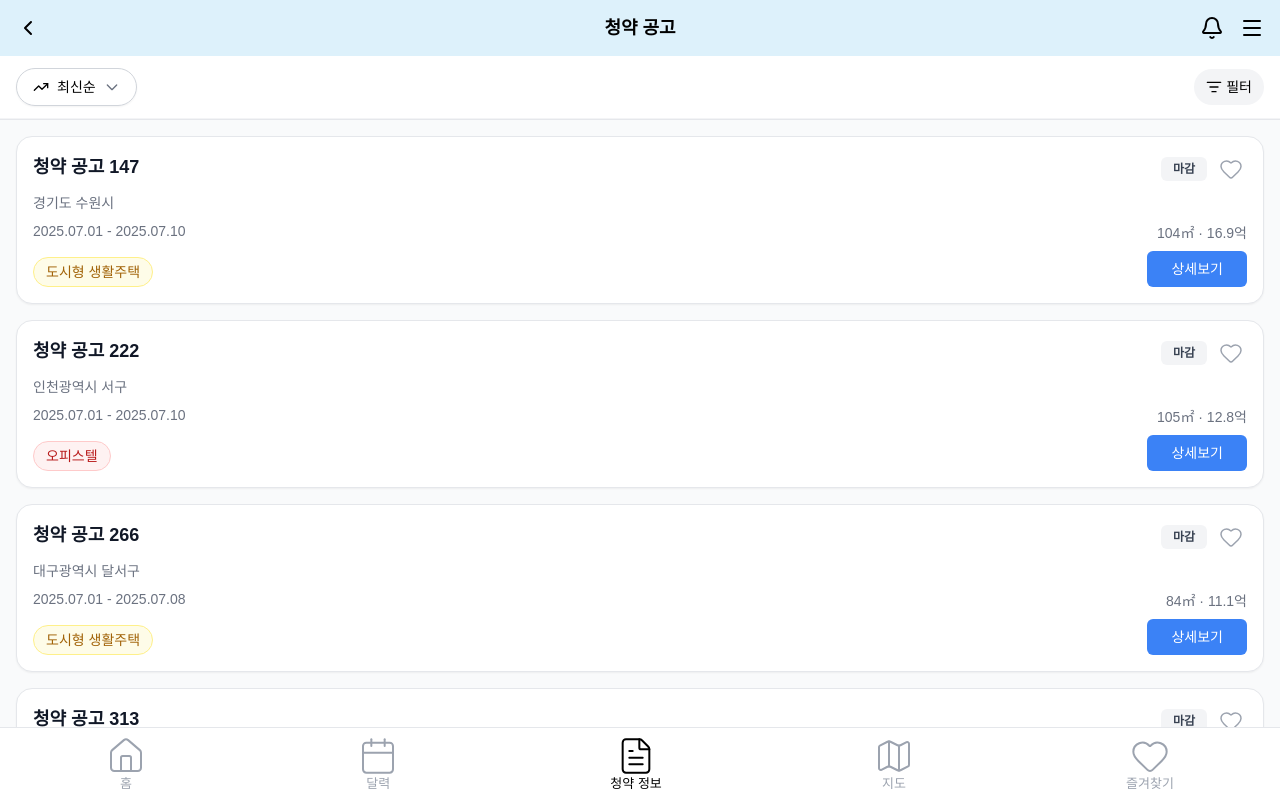
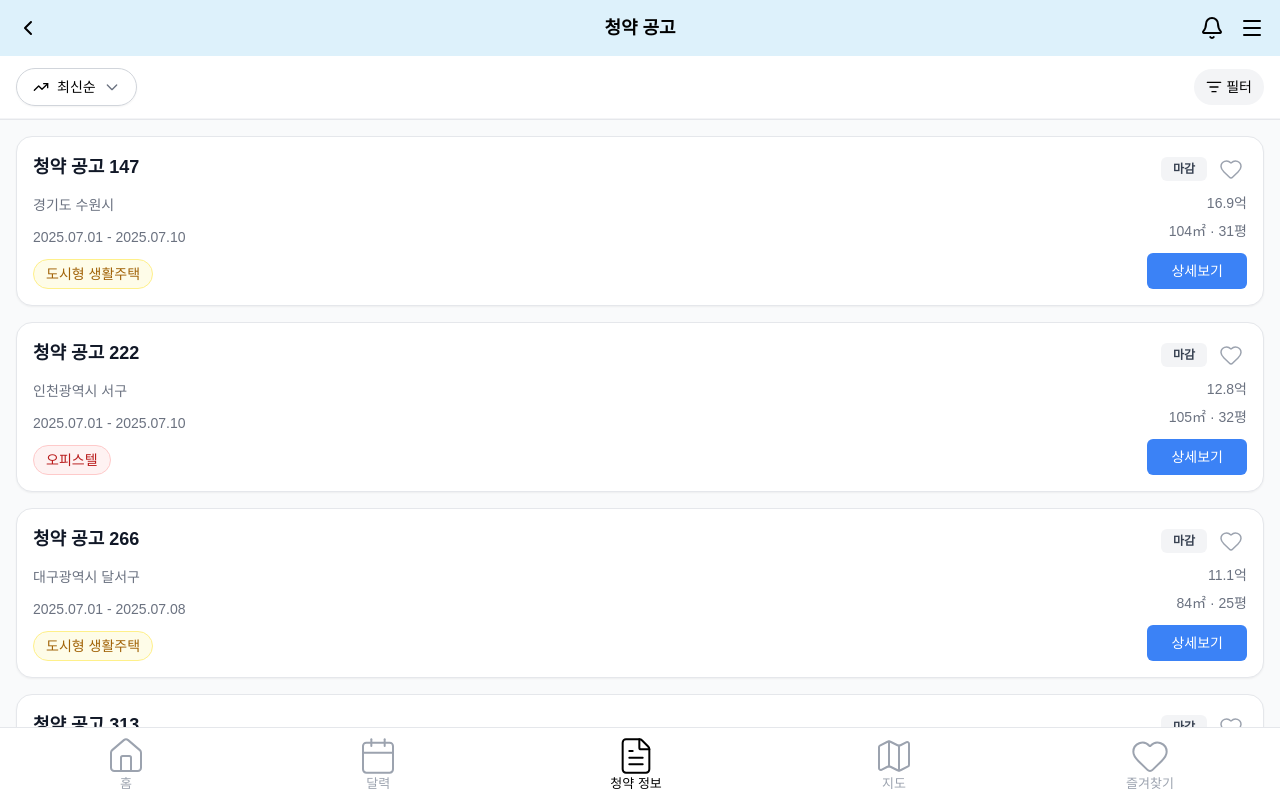
Before and after one commit to seonghoon1201/KB_FE, a Vue app: page /subscriptions in a window 1280 px wide. Shown: the top 798 px of the page. Built offline with nearby package versions, Linux system fonts and the light colour scheme; a web font is replaced by a local one.

Commit message:
feat: add pyeong next to square meter in card

```diff
--- a/src/components/subscription/SubscriptionCard.vue
+++ b/src/components/subscription/SubscriptionCard.vue
@@ -28,13 +28,14 @@
             </div>
         </div>
 
-        <!-- 위치 정보 -->
-        <p class="text-gray-500 text-sm mb-2 text-left">{{ subscription.city }} {{ subscription.district }}</p>
-
         <!-- 하단: 날짜, 타입, 버튼들 -->
         <div class="flex items-end justify-between">
             <!-- 좌측: 날짜와 타입 -->
-            <div class="flex flex-col gap-4">
+            <div class="flex flex-col gap-3">
+                <!-- 위치 정보 -->
+                <p class="text-gray-500 text-sm text-left">
+                    {{ subscription.city }} {{ subscription.district }}
+                </p>
                 <span class="text-gray-500 text-sm">
                     {{ subscription.applicationStartDate }} -
                     {{ subscription.applicationCompleteDate }}
@@ -49,10 +50,12 @@
             </div>
 
             <!-- 우측: 면적/가격, 상세보기 버튼 -->
-            <div class="flex flex-col gap-2 items-end">
+            <div class="flex flex-col items-end">
+                <span class="text-gray-500 text-sm">{{ formatToEok(subscription.price) }}</span>
                 <!-- 면적, 가격 -->
-                <span class="text-gray-500 text-sm">
-                    {{ subscription.squareMeters }}㎡ · <span>{{ formatToEok(subscription.price) }}</span>
+                <span class="text-gray-500 text-sm mt-2 mb-3">
+                    {{ subscription.squareMeters }}㎡ ·
+                    <span>{{ formatToPyeong(subscription.squareMeters) }}평</span>
                 </span>
                 <!-- 상세보기 버튼 -->
                 <button
@@ -167,4 +170,10 @@ const formatToEok = (priceStr) => {
     // 3. 소수점 1자리로 포맷
     return `${eok.toFixed(1)}억`
 }
+
+// 1평 = 3.30579㎡
+const formatToPyeong = (squareMeters) => {
+    if (!squareMeters || isNaN(squareMeters)) return 0
+    return (squareMeters / 3.30579).toFixed(0) // 소수점 1자리까지
+}
 </script>
--- a/src/pages/subscription/SubscriptionList.vue
+++ b/src/pages/subscription/SubscriptionList.vue
@@ -204,8 +204,6 @@ const sortStandards = [
     { key: 'recommend', label: '추천순', icon: ThumbsUp },
 ]
 
-// const filters = [{ key: 'filter', label: '필터', icon: ArrowDownWideNarrow, isCustom: true }]
-
 const appliedFilters = ref({
     regions: [],
     squareMeters: [],
@@ -213,13 +211,6 @@ const appliedFilters = ref({
     priceMax: null,
 })
 
-const cities = Object.keys(districts)
-
-const showCustomFilter = ref(false)
-
-const removeSelectedRegion = (index) => {
-    selectedRegions.value.splice(index, 1)
-}
 
 const customFilter = ref({
     location: '',
```
Lines whose indentation alone changed are shown as unchanged.
